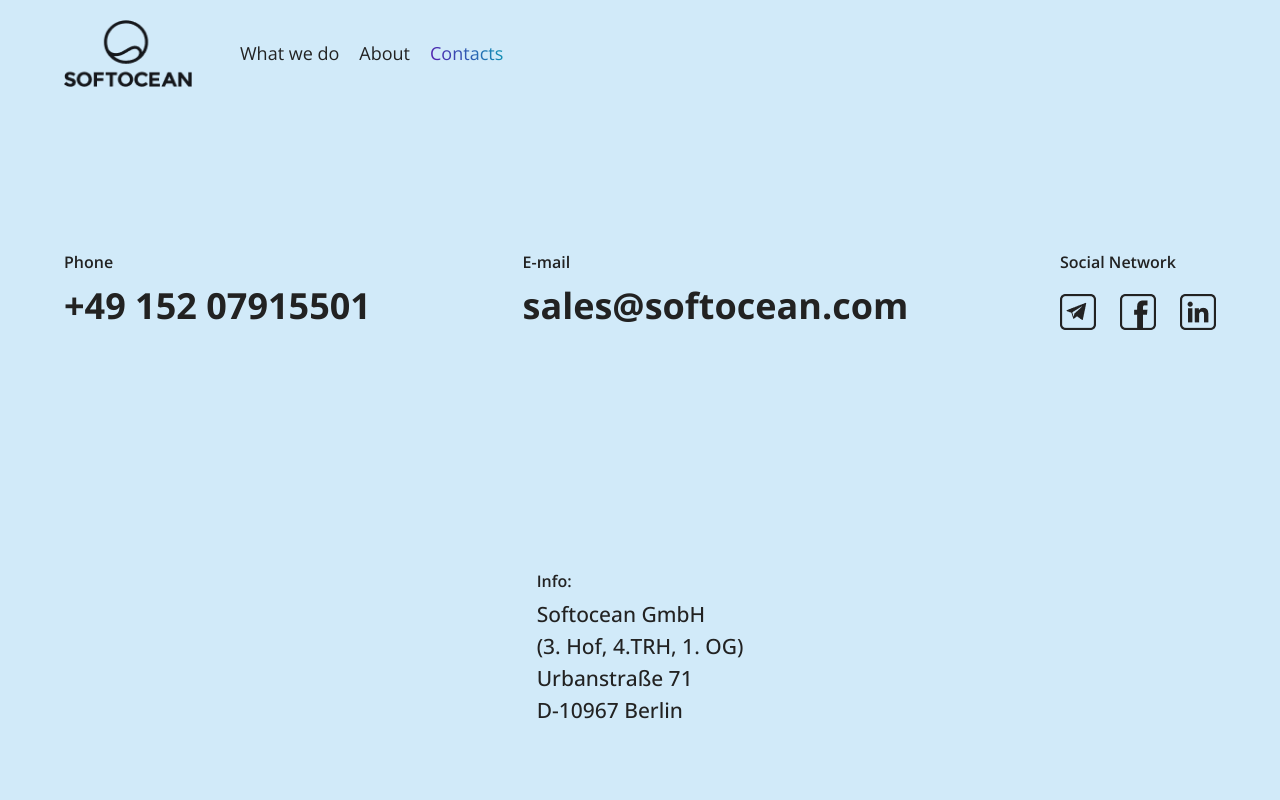
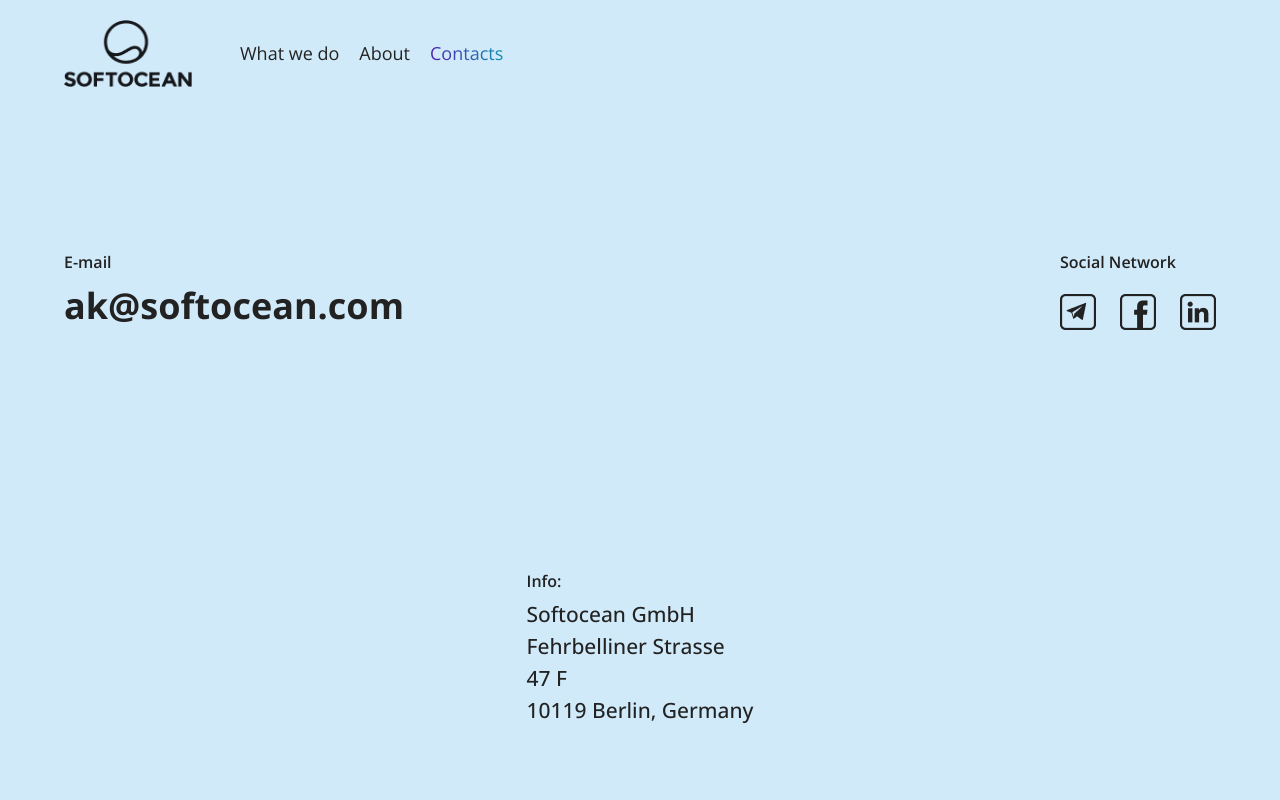
Before and after one commit to Softocean/softocean_landing, a Next.js app: page /contacts in a window 1280 px wide. Shown: the top 800 px of the page. Built offline with nearby package versions, Linux system fonts and the light colour scheme.

Commit message:
fix for first realiase 2

```diff
--- a/src/data/contacts.ts
+++ b/src/data/contacts.ts
@@ -40,14 +40,9 @@ export const socialLinks: SocialLinksType[] = [
 
 export const contactsMock: ContactsDataType[] = [
   {
-    id: 1,
-    label: 'Phone',
-    value: '+49 152 07915501',
-  },
-  {
     id: 2,
     label: 'E-mail',
-    value: 'sales@softocean.com',
+    value: 'ak@softocean.com',
   },
   {
     id: 3,
@@ -64,14 +59,14 @@ export const organizationData = [
   },
   {
     label: 'КПП',
-    value: '(3. Hof, 4.TRH, 1. OG)',
+    value: 'Fehrbelliner Strasse',
   },
   {
     label: 'ОГРН',
-    value: 'Urbanstraße 71',
+    value: '47 F',
   },
   {
     label: 'ИНН',
-    value: 'D-10967 Berlin',
+    value: '10119 Berlin, Germany',
   },
 ];
```
